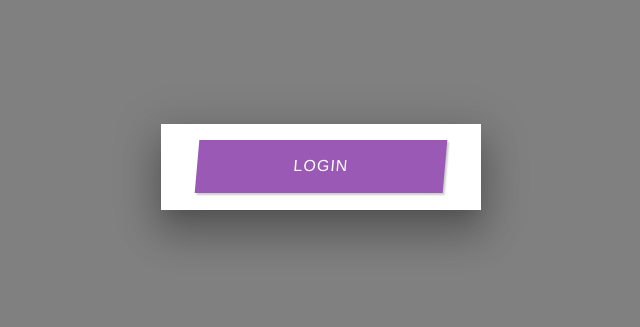
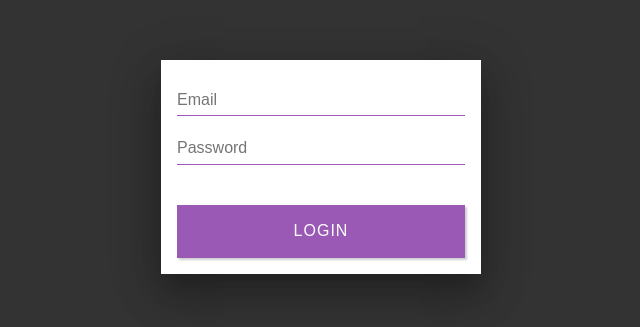
Before and after one commit to NeskaJS/neska-client, a React app: page /login in a window 1280 px wide. Shown: the part 233-560 px from the top of the page, without its empty margins (319-959 px from the left). Built offline with nearby package versions, Linux system fonts and the light colour scheme.

Commit message:
#improvement random login to begin with :)

```diff
--- a/src/components/Button/Button.js
+++ b/src/components/Button/Button.js
@@ -15,7 +15,6 @@ const StyledButton = styled.button`
   margin: 0 ${modularScale(0.8, UNIT)};
   background-color: ${DEFAULT};
   padding: ${modularScale(0.3, UNIT)} ${modularScale(1.6, UNIT)};
-  transform: skewX(-5deg);
   transition: all 0.3s;
   cursor: pointer;
   box-shadow: 2px 2px 2px 0px rgba(0, 0, 0, 0.2);
--- /dev/null
+++ b/src/components/Input/Input.js
@@ -0,0 +1,32 @@
+import React from 'react';
+import { bool, string } from 'prop-types';
+import styled from 'styled-components';
+import { COLORS, VARS } from 'Constants';
+
+const { TEXT, PRIMARY } = COLORS;
+const { UNIT } = VARS;
+
+const StyledInput = styled.input`
+  border-bottom: 1px solid ${PRIMARY};
+  border-left: 0;
+  border-right: 0;
+  border-top: 0;
+  color: ${TEXT};
+  display: block;
+  font-size:  ${UNIT};
+  outline: none;
+  padding: 0.4rem 0;
+  width: 100%;
+`;
+
+const Input = props => <StyledInput {...props} />;
+
+Input.propTypes = {
+  accent: bool, // eslint-disable-line
+  block: bool, // eslint-disable-line
+  disabled: bool, // eslint-disable-line
+  label: string,
+  primary: bool, // eslint-disable-line
+};
+
+export default Input;
--- /dev/null
+++ b/src/components/Input/index.js
@@ -0,0 +1 @@
+export { default } from './Input';
--- a/src/components/index.js
+++ b/src/components/index.js
@@ -1,2 +1,3 @@
 export { default as Avatar } from './Avatar';
 export { default as Button } from './Button';
+export { default as Input } from './Input';
--- a/src/containers/Login/Login.js
+++ b/src/containers/Login/Login.js
@@ -1,31 +1,56 @@
 import React from 'react';
 import styled from 'styled-components';
-import { Button } from 'Components';
+import { Button, Input } from 'Components';
 
 const Background = styled.div`
-  background: gray;
-  height: 100vh;
+  position: absolute;
+  background: #333;
+  width: 100%;
+  height: 100%;
   display: flex;
   align-items: center;
   justify-content: center;
+  overflow: hidden;
 `;
 
 const Wrapper = styled.div`
+  position: relative;
   background: white;
   padding: 1rem;
   min-width: 320px;
   box-shadow: 0 9px 46px 8px rgba(0,0,0,.14), 0 11px 15px -7px rgba(0,0,0,.12), 0 24px 38px 3px rgba(0,0,0,.2);
+  flex-direction: column;
   display: flex;
+  z-index: 999;
+
+  & > button {
+    margin: 2rem 0 0 0;
+  }
+
+  & > input {
+    margin: 0.5rem 0;
+  }
 `;
 
-const Login = (props) => {
+const Video = styled.video`
+  position: absolute;
+  left: 0;
+  right: 0;
+  top: 0;
+  opacity: 0.4;
+`;
+
+const Login = props => {
   const { test } = props; // eslint-disable-line
 
   return (
     <Background>
       <Wrapper>
+        <Input placeholder="Email" />
+        <Input placeholder="Password" type="password" />
         <Button label="Login" primary block />
       </Wrapper>
+      <Video src="/videos/landing.mp4" autoPlay loop muted preload />
     </Background>
   );
 };
--- a/src/styles/reset.css
+++ b/src/styles/reset.css
@@ -1,8 +1,13 @@
-* {
-  box-sizing: border-box;
+html, body {
+  margin: 0;
+  padding: 0;
 }
 
 body {
-  margin: 0;
-  padding: 0;
+  height: 100%;
+  width: 100%;
 }
+
+*, *:after, *:before {
+  box-sizing: border-box;
+}
```
Also changed, not shown: src/components/Input/Input.md (added, +9 -0 lines), 2 other files (tests, documents, lock files or other folders).
